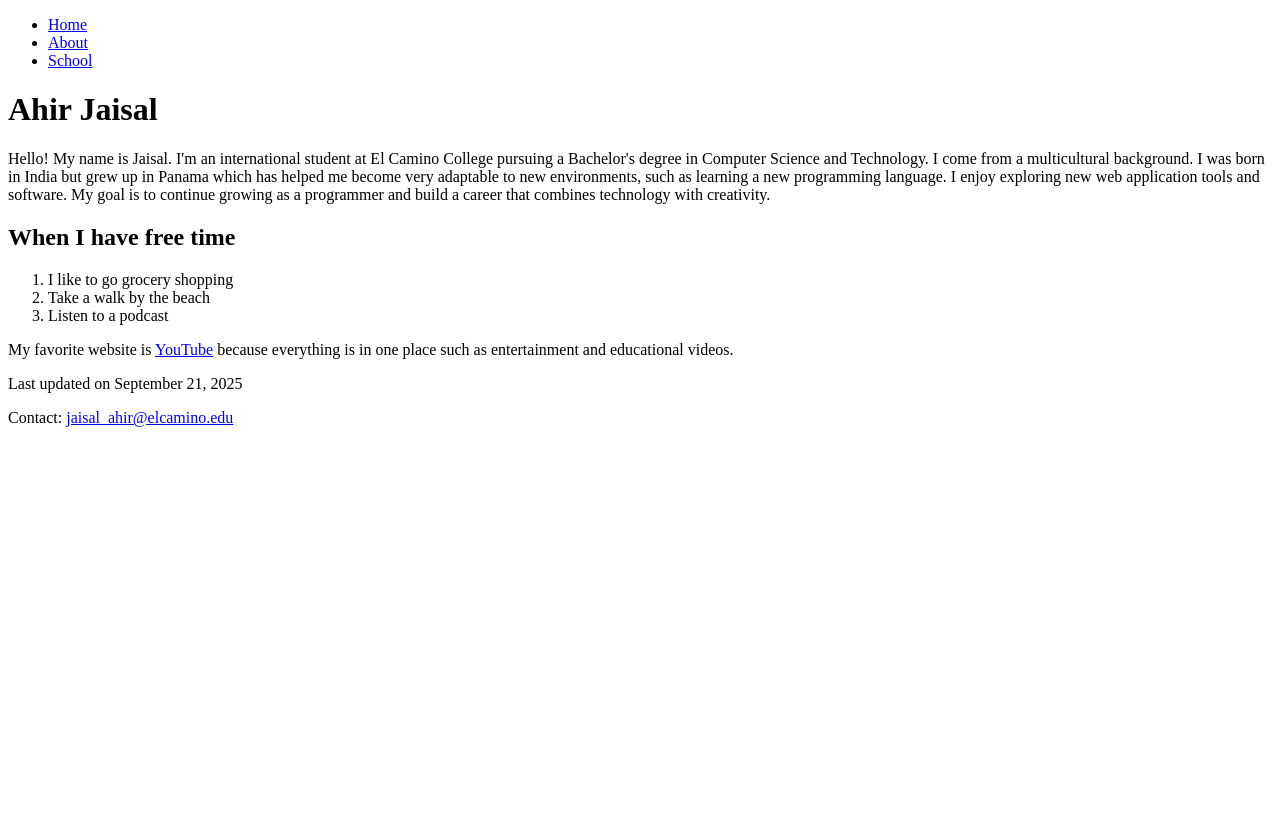
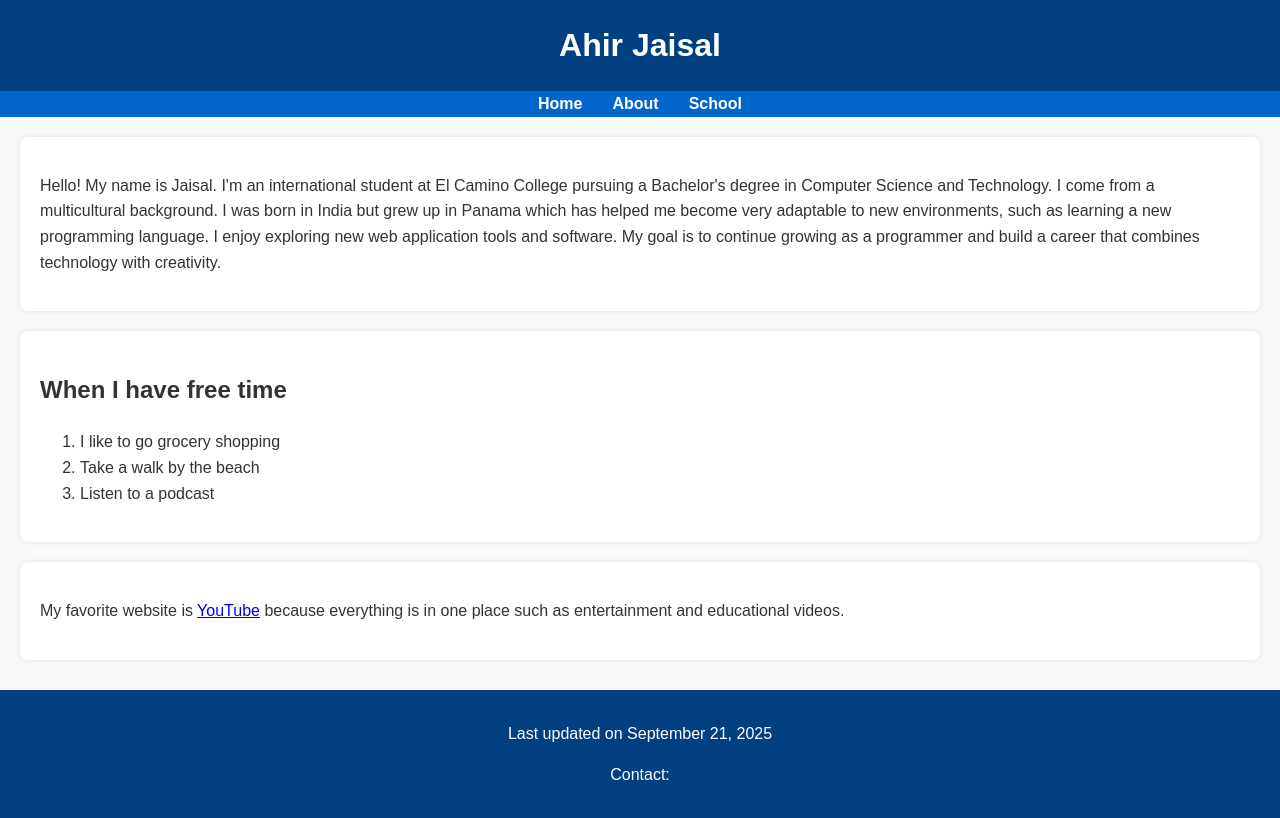
Before and after one commit to AJaisal/Project1, a plain HTML site: page index.html in a window 1280 px wide. Drawn offline with Linux system fonts and the light colour scheme.

Commit message:
Updated
Updated inde.html, about.html, and added styles.css

```diff
--- a/index.html
+++ b/index.html
@@ -5,9 +5,14 @@
 	<meta name="viewport" content="width=device-width, initial-scale=1.0">
 	<meta name="description" content="Website for Project 1-2 by Ahir Jaisal">	<meta name="author" content="Ahir Jaisal">
 	<title>Ahir Jaisal</title>
+	<link rel="stylesheet" href="styles.css">
 </head>
 
 <body>
+	<header>
+		<h1>Ahir Jaisal</h1>
+	</header>
+
 	<nav>
 		<ul>
 			<li><a href="index.html">Home</a></li>
@@ -16,10 +21,15 @@
 		</ul>
 	</nav>
 
-	<h1>Ahir Jaisal</h1>
+	<section>
+
 	<p>
         Hello! My name is Jaisal. I'm an international student at El Camino College 	pursuing a Bachelor's degree in Computer Science and Technology. I come 	from a multicultural background. I was born in India but grew up in Panama 	which has helped me become very adaptable to new environments, such as 	learning a new programming language. I enjoy exploring new web application 	tools and software. My goal is to continue growing as a programmer and 	build a career that combines technology with creativity.
 	</p>
+
+	</section>
+
+	<section>
 
 	<h2>When I have free time</h2>
 
@@ -29,15 +39,21 @@
         	<li>Listen to a podcast</li>
 	</ol>
 
+	</section>
+
+	<section>
+
 	<p>
         	My favorite website is
        		<a href="https://www.youtube.com/" target="_blank">YouTube</a>
-	because everything is in one place such as entertainment and educational videos.
+		because everything is in one place such as entertainment and 			educational videos.
 	</p>
+
+	</section>
 
 	<footer>
         	<p>Last updated on September 21, 2025</p>
-	<p>Contact: <a href="mailto:jaisal_ahir@elcamino.edu">		jaisal_ahir@elcamino.edu</a></p>
+		<p>Contact: <a href="mailto:jaisal_ahir@elcamino.edu" 				jaisal_ahir@elcamino.edu</a></p>
 	</footer>
 
 </body>
--- /dev/null
+++ b/styles.css
@@ -0,0 +1,75 @@
+
+body {
+    font-family: Arial, Helvetica, sans-serif;
+    margin: 0;
+    padding: 0;
+    line-height: 1.6;
+    background-color: #f9f9f9;
+    color: #333;
+}
+
+header {
+    background-color: #004080;
+    color: white;
+    padding: 20px 0;
+    text-align: center;
+}
+
+h1 {
+    margin: 0;
+    font-size: 2rem;
+}
+
+nav {
+    background-color: #0066cc;
+}
+
+nav ul {
+    list-style: none;
+    margin: 0;
+    padding: 0;
+    display: flex;
+    justify-content: center;
+}
+
+nav ul li {
+    margin: 0 15px;
+}
+
+nav ul li a {
+    text-decoration: none;
+    color: white;
+    font-weight: bold;
+    transition: color 0.3s;
+}
+
+nav ul li a:hover,
+nav ul li a:focus {
+    color: #ffcc00;
+}
+
+section {
+    padding: 20px;
+    margin: 20px;
+    background: white;
+    border-radius: 8px;
+    box-shadow: 0 0 5px rgba(0,0,0,0.1);
+}
+
+footer {
+    background-color: #004080;
+    color: white;
+    text-align: center;
+    padding: 15px 0;
+    margin-top: 30px;
+}
+
+footer a {
+    color: #ffcc00;
+    text-decoration: none;
+}
+
+footer a:hover,
+footer a:focus {
+    text-decoration: underline;
+}
```
Also changed, not shown: about.html (+11 -4 lines). Lines whose indentation alone changed are shown as unchanged.
